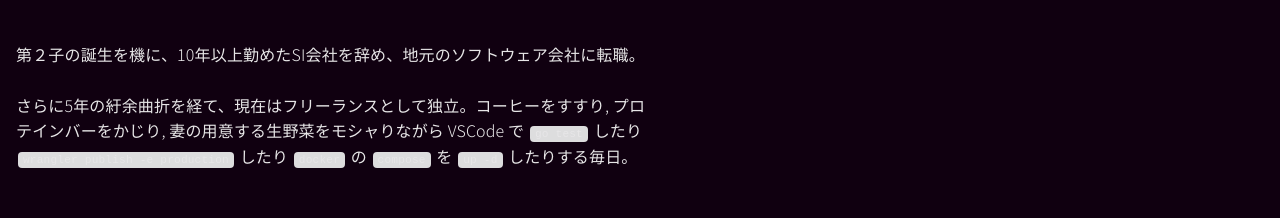
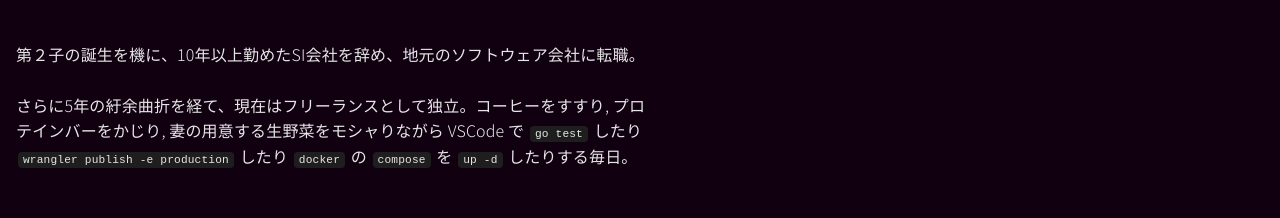
Before and after one commit to daifukuninja/portfolio-svelte, a Svelte app: page / in a window 1280 px wide. Shown: the part 4760-4978 px from the top of the page. Built offline with nearby package versions, Linux system fonts and the light colour scheme; no server answers; what @unovis/ts would draw is missing.

Commit message:
modify: codeブロックのスタイル調整

```diff
--- a/src/milligram.css
+++ b/src/milligram.css
@@ -170,7 +170,7 @@ input[type='submit'].button-clear[disabled]:hover {
 }
 
 code {
-  background: #f4f5f6;
+  background: #222222;
   border-radius: .4rem;
   font-size: 86%;
   margin: 0 .2rem;
```
